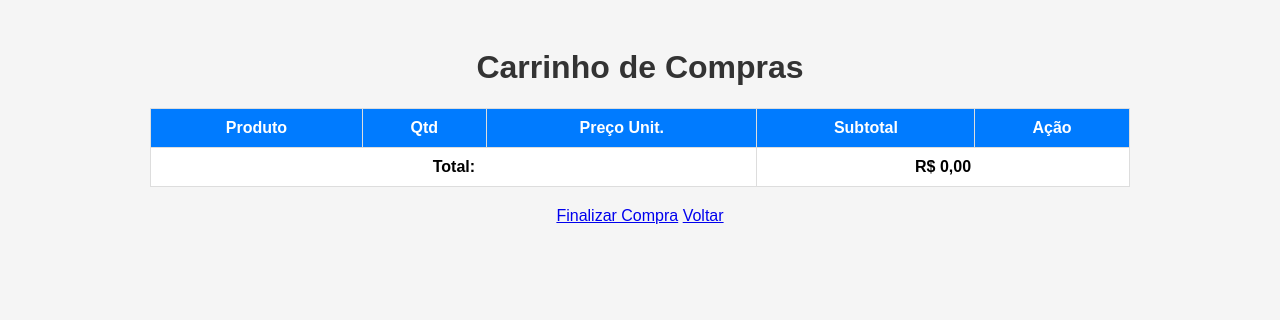
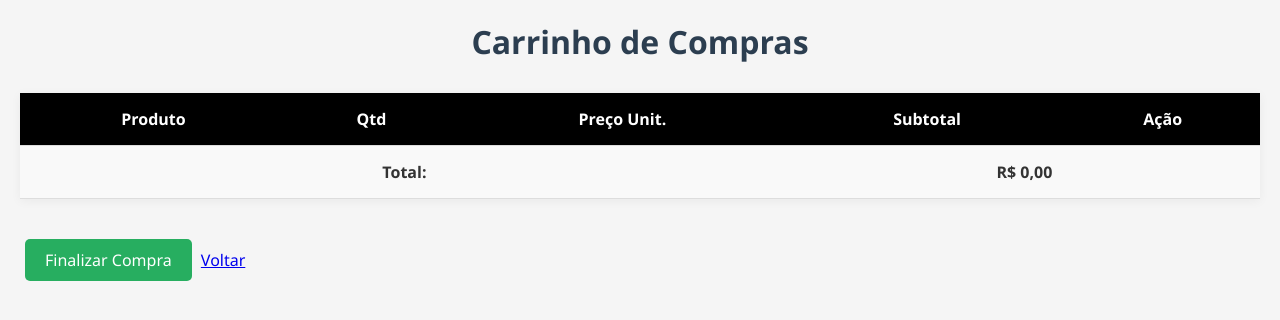
Before and after one commit to pgabrielsw/e-commerce_php, a PHP site: page /carrinho.php in a window 1280 px wide. Shown: the top 320 px of the page. Run offline with PHP 8.4, Linux system fonts and the light colour scheme.

Commit message:
Carrinho

```diff
--- a/carrinho.php
+++ b/carrinho.php
@@ -35,7 +35,7 @@ if (isset($_GET['remove'])) {
 <head>
     <meta charset="UTF-8">
     <title>Carrinho de Compras</title>
-    <link rel="stylesheet" href="css/style.css">
+    <link rel="stylesheet" href="style.css">
 </head>
 <body>
     <h1>Carrinho de Compras</h1>
--- a/produto.php
+++ b/produto.php
@@ -1,8 +1,8 @@
 <?php
 $produtos = [
     1 => ["nome" => "Notebook", "preco" => 3500.00, "imagem" => "img/notebook.jpg", "descricao" => "Notebook potente para estudos e trabalho."],
-    2 => ["nome" => "Joystick", "preco" => 2200.00, "imagem" => "img/joystick.jpg", "descricao" => "Smartphone moderno com ótima câmera."],
-    3 => ["nome" => "Computador", "preco" => 2500.00, "imagem" => "img/computador.jpg", "descricao" => "Fone de ouvido sem fio com cancelamento de ruído."]
+    2 => ["nome" => "Smartphone", "preco" => 2200.00, "imagem" => "img/joystick.jpg", "descricao" => "Smartphone moderno com ótima câmera."],
+    3 => ["nome" => "Fone de ouvido", "preco" => 2500.00, "imagem" => "img/computador.jpg", "descricao" => "Fone de ouvido sem fio com cancelamento de ruído."]
 ];
 
 $id = $_GET['id'] ?? 1;
--- a/style.css
+++ b/style.css
@@ -1,88 +1,170 @@
-body {
-    font-family: Arial, sans-serif;
-    background: #f5f5f5;
-    padding: 20px;
-    text-align: center;
+/* RESET E BASE */
+* {
+    margin: 0;
+    padding: 0;
+    box-sizing: border-box;
 }
 
-h1 {
+body {
+    font-family: 'Segoe UI', Tahoma, Geneva, Verdana, sans-serif;
+    background: #f5f5f5;
     color: #333;
+    padding: 20px;
+    transition: background 0.3s, color 0.3s;
 }
 
-/* Produtos */
+h1, h2, h3 {
+    text-align: center;
+    color: #2c3e50;
+    margin-bottom: 20px;
+}
+
+/* LOGO */
+.logo {
+    color: #fff;
+    background: #007bff;
+    padding: 10px 20px;
+    font-weight: bold;
+    border-radius: 8px;
+    display: inline-block;
+    margin: 20px auto;
+}
+
+/* PRODUTOS */
 .produtos {
     display: flex;
     justify-content: center;
-    font-display: auto;
     flex-wrap: wrap;
     gap: 20px;
-    margin: 20px 0;
+    margin: 20px auto;
+    max-width: 1000px;
 }
 
 .card {
     background: #ffffff;
-    border: 1px solid #ddd;
-    border-radius: 30px;
-    width: 220px;
+    border-radius: 12px;
+    width: 250px;
     padding: 15px;
     text-align: center;
-    box-shadow: 2px 2px 8px rgba(202, 197, 197, 0.1);
+    box-shadow: 0 4px 12px rgba(0, 0, 0, 0.08);
+    transition: transform 0.3s ease, box-shadow 0.3s ease;
+}
+
+.card:hover {
+    transform: translateY(-5px);
+    box-shadow: 0 8px 20px rgba(0, 0, 0, 0.12);
 }
 
 .card img {
-    width: 80%;
+    width: 100%;
+    height: auto;
     border-radius: 8px;
-
+    margin-bottom: 10px;
 }
 
 .card .btn {
     display: inline-block;
     margin-top: 10px;
-    padding: 8px 12px;
+    padding: 10px 15px;
     background: #007bff;
     color: #fff;
     text-decoration: none;
     border-radius: 5px;
+    transition: background 0.3s ease;
 }
 
 .card .btn:hover {
     background: #0056b3;
 }
 
-/* Tabela carrinho */
+/* CARRINHO - TABELA */
 table {
-    margin: 20px auto;
-    width: 80%;
+    width: 100%;
+    margin: 30px auto;
     border-collapse: collapse;
-    background: #fff;
+    background: white;
+    box-shadow: 0 2px 10px rgba(0, 0, 0, 0.05);
 }
 
 th, td {
-    border: 1px solid #ddd;
-    padding: 10px;
+    padding: 15px;
+    border-bottom: 1px solid #ddd;
+    text-align: center;
 }
 
 th {
-    background: #007bff;
+    background: #000000;
     color: white;
+}
+
+tr:nth-child(even) {
+    background-color: #f9f9f9;
 }
 
 tfoot td {
     font-weight: bold;
 }
 
+/* BOTÕES */
+a.btn {
+    display: inline-block;
+    padding: 10px 20px;
+    background-color: #27ae60;
+    color: white;
+    text-decoration: none;
+    border-radius: 5px;
+    margin: 10px 5px;
+    transition: background 0.3s;
+}
+
+a.btn:hover {
+    background-color: #219150;
+}
+
+/* BOTÃO REMOVER */
+a[href*="remove"] {
+    color: #e74c3c;
+    font-weight: bold;
+    text-decoration: none;
+}
+
+a[href*="remove"]:hover {
+    text-decoration: underline;
+}
+
+/* DETALHE DE IMAGEM GRANDE */
 .img-detalhe {
     max-width: 400px;
     margin: 20px auto;
     display: block;
+    border-radius: 10px;
 }
 
+/* FOOTER */
+footer {
+    margin-top: 40px;
+    text-align: center;
+    font-size: 0.9em;
+    color: #777;
+}
 
-/*Divs personalizadas */
+/* RESPONSIVO */
+@media (max-width: 768px) {
+    .produtos {
+        flex-direction: column;
+        align-items: center;
+    }
 
+    table {
+        width: 100%;
+        font-size: 0.9em;
+    }
 
-.logo{
-    color: #007bff;
-    background: #0056b3;
+    .card {
+        width: 90%;
+    }
 
+    th, td {
+        padding: 10px;
+    }
 }
```
